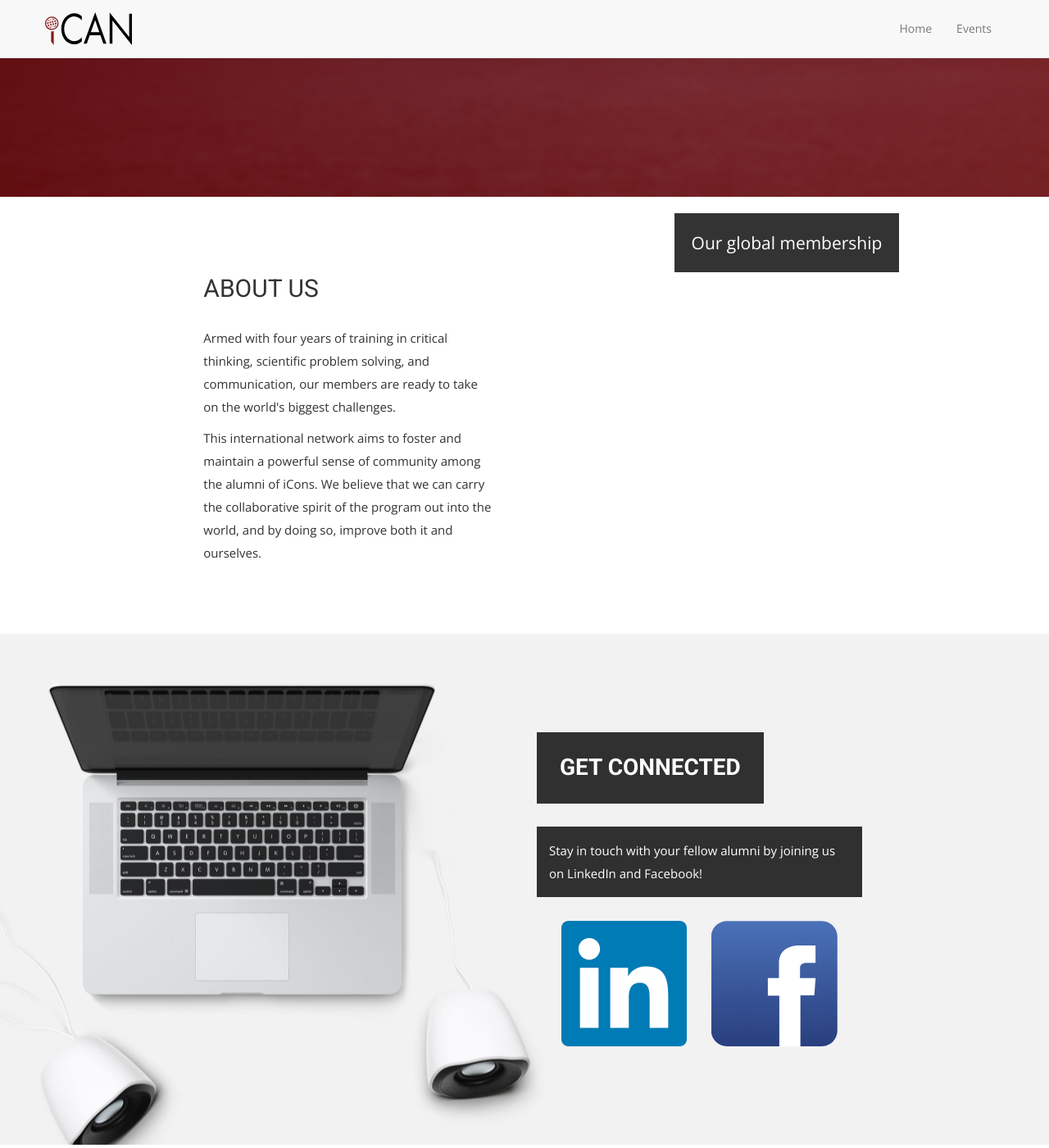
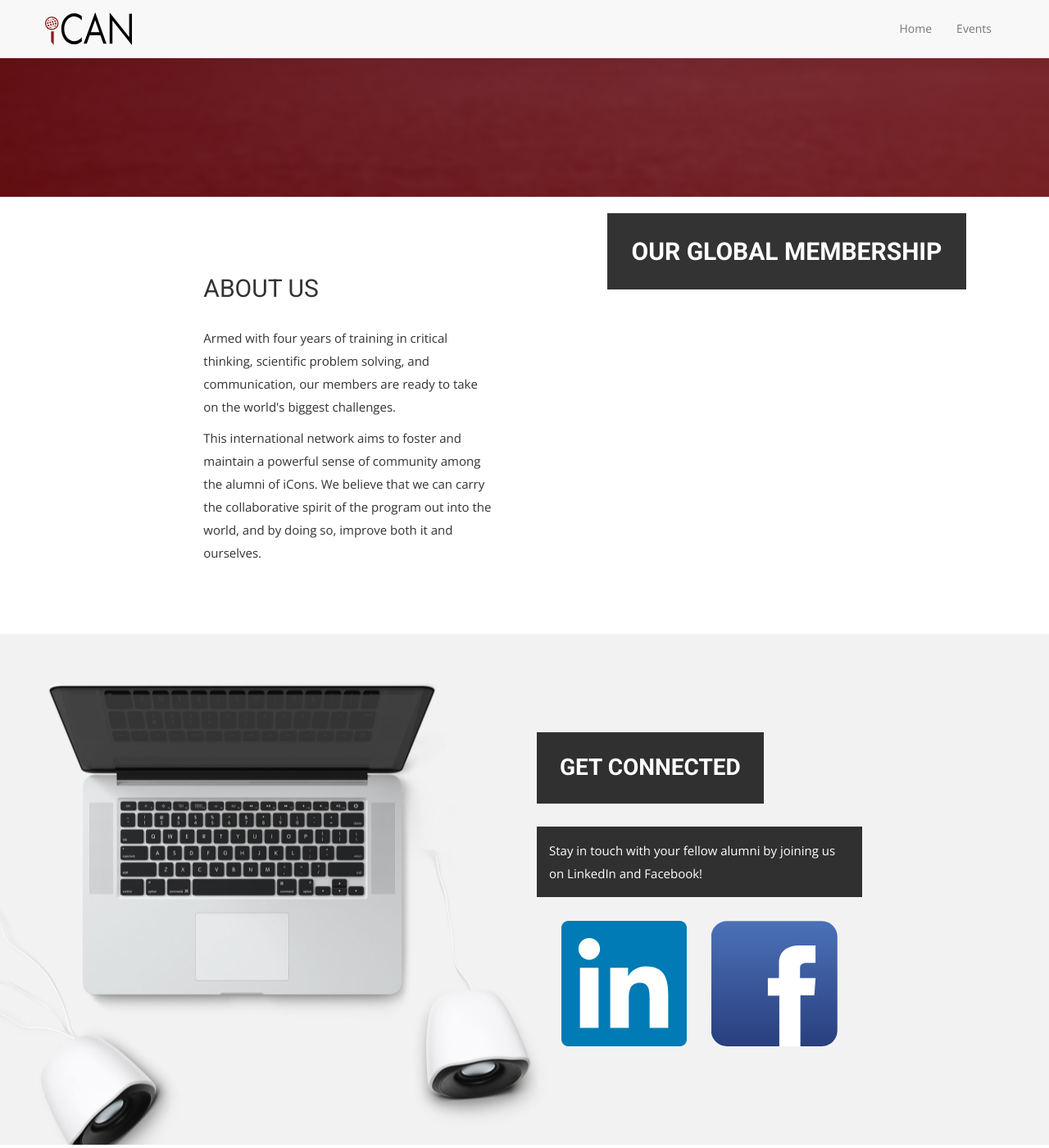
Before and after one commit to icons-alumni-network/icons-alumni-network.github.io, a Jekyll site: the page built from index.html, in a window 1280 px wide and 1400 px high, scrolled down 575 px. Shown: the whole window at 82% size. Built offline with Jekyll 4.4.1, drawn with Linux system fonts in a browser that asks for light colours; nearby versions of some CDN libraries; some web fonts are replaced.

Commit message:
Tweak text css for consistency/readability

```diff
--- a/css/base-theme.css
+++ b/css/base-theme.css
@@ -53,8 +53,6 @@
 }
 .section-title h2 {
   text-transform: uppercase;
-  font-size: 28px;
-  font-weight: 600;
 }
 .section-title p {
   font-family: 'Volkhov', serif;
@@ -141,9 +139,6 @@
   padding-top: 35px;
   line-height: 27px;
   margin: 0;
-}
-#intro .block p {
-  color: #7B7B7B;
 }
 #intro .block img {
   width: 100%;
--- a/css/style.scss
+++ b/css/style.scss
@@ -102,12 +102,15 @@
 	padding: 0 10px;
 }
 
+.post-content {
+	padding-top: 10px;
+}
+
 .post-content p {
 	margin: 20px auto 0 auto;
-
-	&:not(.image) {
-		max-width: 45em;
-	}
+	font-size: 20px;
+	line-height: 38px;
+	max-width: 45em;
 }
 
 .post-content blockquote {
@@ -152,11 +155,13 @@
 
 	.map-textbox {
 		z-index: 100;
-		padding: 1em;
-		background-color: rgba(0,0,0,0.8);
-		color: white;
-		font-size: 1.5em;
-		margin-top: 20px;
+
+		h2 {
+			padding: 1em;
+			background-color: rgba(0,0,0,0.8);
+			color: white;
+			font-weight: 600;
+		}
 	}
 }
 
--- a/index.html
+++ b/index.html
@@ -34,7 +34,9 @@
       <div class="col-md-6 col-sm-12 map-wrapper">
 				<div class="map-textbox-wrapper">
 					<div class="map-textbox">
-						Our global membership
+						<h2>
+							OUR GLOBAL MEMBERSHIP
+						</h2>
 					</div>
 				</div>
 				<div id="alumni-map" class="alumni-map"></div>
```
